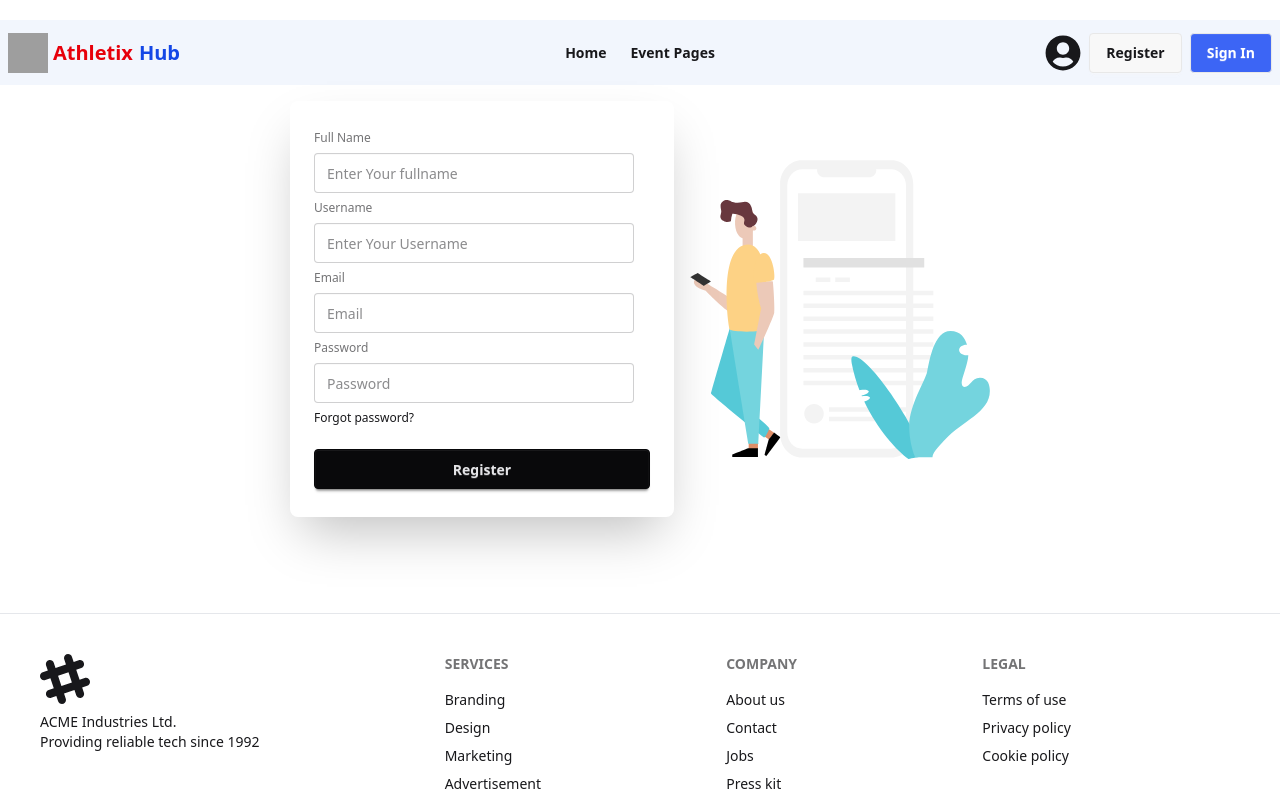
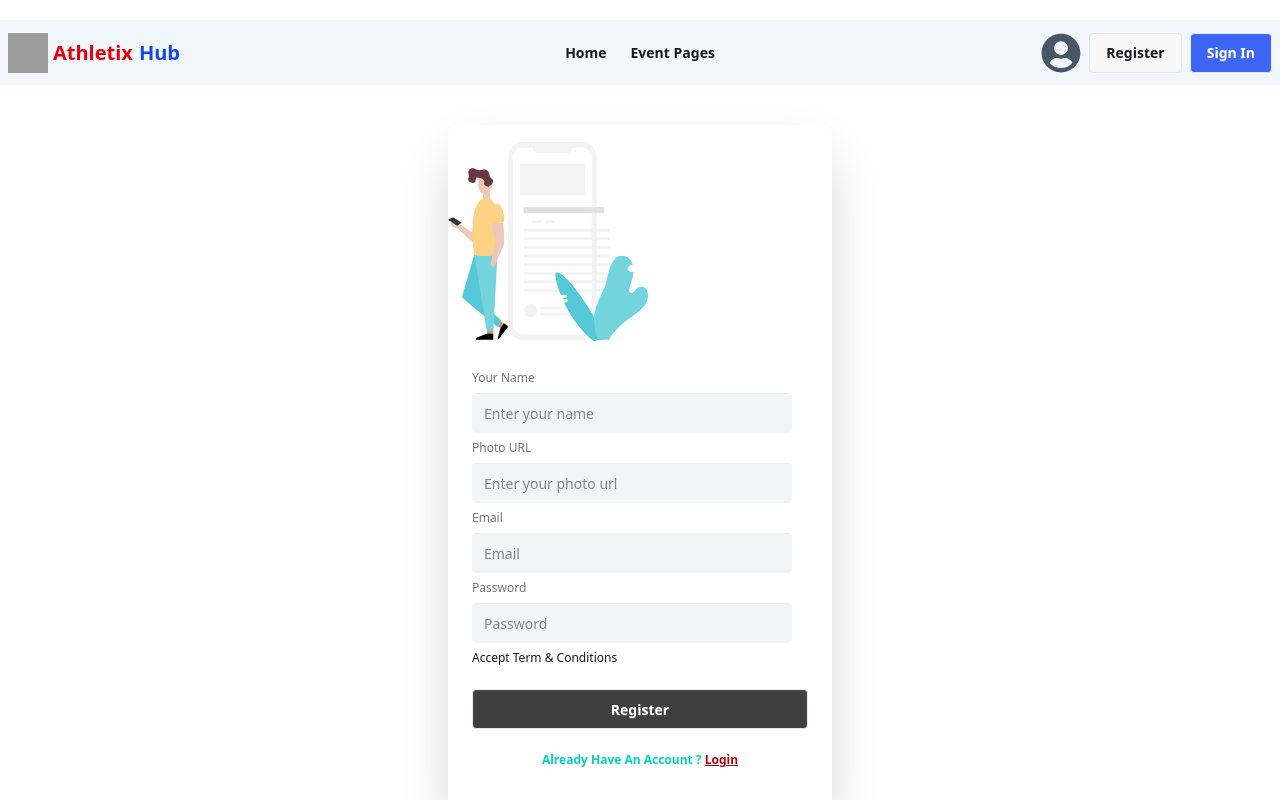
Before and after one commit to Rakib-76/athleticHub-client-side, a React (Vite) app: page /register in a window 1280 px wide. Shown: the top 800 px of the page. Built offline with nearby package versions, Linux system fonts and the light colour scheme; no server answers; grey boxes are pictures that could not be loaded.

Commit message:
added the second commit

```diff
--- a/src/Components/Navbar.jsx
+++ b/src/Components/Navbar.jsx
@@ -1,5 +1,4 @@
 import React, { use } from 'react';
-import cube from '../../assets/3d-model.png'
 import { motion } from "framer-motion";
 import { Link, useNavigate } from 'react-router';
 import { AuthContext } from '../providers/AuthContext';
@@ -36,6 +35,7 @@ const Navbar = () => {
     //     <li><a className='font-bold'>Home</a></li>
     //     <li><a className='font-bold'>Events Page</a></li>
     // </>
+
 
     return (
         <div className="navbar mt-5 max-w-7xl mx-auto">
@@ -78,7 +78,29 @@ const Navbar = () => {
             <div className="navbar-end gap-2">
 
                 <div className="dropdown">
-                    <div tabIndex={0} role="button" className="text-4xl"><FaUserCircle></FaUserCircle></div>
+                    <div tabIndex={0} role="button" className="text-4xl">
+
+                        <div className="relative group">
+                            {user && user.photoURL ? (
+                                <img
+                                    className="w-10 h-10 rounded-full"
+                                    src={user.photoURL}
+                                    alt="User"
+                                />
+                            ) : (
+                                <FaUserCircle className="w-10 h-10 text-gray-600" />
+                            )}
+                            {user?.displayName && (
+                                <div className="absolute -bottom-8 left-1/2 -translate-x-1/2 whitespace-nowrap bg-black text-white text-sm px-2 py-1 rounded opacity-0 group-hover:opacity-100 transition duration-200 z-50">
+                                    {user.displayName}
+                                </div>
+                            )}
+
+
+
+                        </div>
+
+                    </div>
                     <ul tabIndex={0} className="dropdown-content menu bg-base-100 rounded-box z-1 w-52 p-2 shadow-sm">
                         <li className='font-bold'><a>Book Event </a></li>
                         <li className='font-bold'><a>My Bookings</a></li>
--- a/src/Components/Register.jsx
+++ b/src/Components/Register.jsx
@@ -1,62 +1,199 @@
+// import Lottie from 'lottie-react';
+// import React, { use } from 'react';
+// import registerLottie from "../../assets/register.json"
+// import { AuthContext } from '../providers/AuthContext';
+// import { useNavigate } from 'react-router';
+// import { toast, ToastContainer } from 'react-toastify';
+
+// const Register = () => {
+//     const { createUser } = use(AuthContext);
+//     const Navigate = useNavigate();
+
+//     const handleRegister = e => {
+//         e.preventDefault();
+//         const form = e.target
+//         const email = form.email.value;
+//         const password = form.password.value;
+//         const photo= form.photo.value;
+//         console.log(email, password ,photo);
+
+
+//         createUser(email, password)
+//             .then((result) => {
+//                 console.log(result.user);
+//                 toast.success("Registered Successfully");
+//                 Navigate("/")
+//             })
+//             .catch((error) => {
+//                 const errorMessage = error.message;
+//                 console.log(errorMessage);
+//                   toast.error("Registration Failed");
+
+//             });
+
+
+//     };
+
+
+//     return (
+//         <div className="max-w-4xl mx-auto ">
+//             <div className="hero-content flex-col lg:flex-row-reverse">
+
+//                 <div className='lg:text-left'>
+//                     <Lottie style={{ width: '300px' }} animationData={registerLottie} loop={true}></Lottie>
+//                 </div>
+//                 <div className="card bg-base-100 w-full max-w-sm shrink-0 shadow-2xl">
+
+//                     <div className="card-body">
+//                         <form onSubmit={handleRegister}>
+//                             <fieldset className="fieldset">
+//                                 <label className="label">Full Name</label>
+//                                 <input type="text" className="input" placeholder="Enter Your fullname" />
+//                                 <label className="label">Email</label>
+//                                 <input type="email" className="input" placeholder="Email" name='email' />
+//                                  <label className="label">Photo URL</label>
+//                                 <input type="text" className="input" placeholder="Enter Your Photo" name='photo' />
+//                                 <label className="label">Password</label>
+//                                 <input type="password" className="input" placeholder="Password" name="password" />
+//                                 <div><a className="link link-hover">Forgot password?</a></div>
+//                                 <button className="btn btn-neutral mt-4">Register</button>
+//                             </fieldset>
+//                         </form>
+//                     </div>
+//                 </div>
+//             </div>
+//         </div>
+//     );
+// };
+
+// export default Register;
+
+
+
+
 import Lottie from 'lottie-react';
-import React, { use } from 'react';
+import React, { use, useState } from 'react';
 import registerLottie from "../../assets/register.json"
 import { AuthContext } from '../providers/AuthContext';
-import { useNavigate } from 'react-router';
-import { ToastContainer } from 'react-toastify';
+import { Link, useNavigate } from 'react-router';
+import Swal from 'sweetalert2';
+
+
 
 const Register = () => {
-    const { createUser } = use(AuthContext);
-    const Navigate = useNavigate()
-
+    const { createUser, setUser, updateUser } = use(AuthContext);
+    const [error, setError] = useState("");
+    // console.log(createUser);
+    const Navigate = useNavigate();
     const handleRegister = e => {
         e.preventDefault();
-        const form = e.target
+
+
+        const form = e.target;
+        const name = form.name.value;
+        const photo = form.photo.value;
         const email = form.email.value;
         const password = form.password.value;
-        console.log(email, password);
+        console.log(name, password, email, photo);
+
+        const hasUppercase = /[A-Z]/.test(password);
+        const hasLowercase = /[a-z]/.test(password);
+        const isLongEnough = password.length >= 6;
+
+        if (!hasUppercase || !hasLowercase || !isLongEnough) {
+            if (!hasUppercase) {
+                setError("Password must contain at least one uppercase letter.");
+            } else if (!hasLowercase) {
+                setError("Password must contain at least one lowercase letter.");
+            } else {
+                setError("Password must be at least 6 characters long.");
+            }
+            return;
+        }
+
+        setError("")
+
        createUser(email, password)
             .then((result) => {
-                console.log(result.user);
-                alert("Register Successfully")
-                <ToastContainer>
-                Navigate("/")
+                // Signed up
+                const user = result.user;
+                 updateUser({ displayName: name, photoURL: photo })
+                    .then(() => {
+                        setUser({ ...user, displayName: name, photoURL: photo });
+                         Navigate(`${location.state ? location.state : "/"}`)
+
+                    })
+                // console.log(user)
+                setUser(user)
+                Swal.fire({
+                    position: "top-end",
+                    icon: "success",
+                    title: "Registration Successfully.",
+                    showConfirmButton: false,
+                    timer: 1500
+                });
             })
             .catch((error) => {
+                // const errorCode = error.code;
                 const errorMessage = error.message;
-                console.log(errorMessage);
-
+                console.log(errorMessage)
+                // ..
             });
-
-    };
+    }
 
 
     return (
-        <div className="max-w-4xl mx-auto ">
-            <div className="hero-content flex-col lg:flex-row-reverse">
+        <div className='flex justify-center mt-10 items-center'>
+            <div className="card bg-base-100 w-full max-w-sm shrink-0 shadow-2xl flex justify-center py-4 z-0 ">
 
                 <div className='lg:text-left'>
-                    <Lottie style={{ width: '300px' }} animationData={registerLottie} loop={true}></Lottie>
+                     <Lottie style={{ width: '200px' }} animationData={registerLottie} loop={true}></Lottie>
                 </div>
-                <div className="card bg-base-100 w-full max-w-sm shrink-0 shadow-2xl">
 
-                    <div className="card-body">
-                        <form onSubmit={handleRegister}>
+                <form onSubmit={handleRegister} className="card-body" >
                     <fieldset className="fieldset">
-                                <label className="label">Full Name</label>
-                                <input type="text" className="input" placeholder="Enter Your fullname" />
-                                <label className="label">Username</label>
-                                <input type="text" className="input" placeholder="Enter Your Username" />
+                        <label className="label">Your Name</label>
+                        <input
+                            type="text"
+                            className="input  bg-gray-100 border-none"
+                            name='name'
+                            required
+                            placeholder="Enter your name" />
+                        <label className="label">Photo URL</label>
+                        <input
+                            type="text"
+                            className="input bg-gray-100 border-none"
+                            name='photo'
+                            required
+                            placeholder="Enter your photo url" />
                         <label className="label">Email</label>
-                                <input type="email" className="input" placeholder="Email" name='email' />
+                        <input
+                            type="email"
+                            className="input  bg-gray-100 border-none"
+                            name='email'
+                            required
+                            placeholder="Email" />
                         <label className="label">Password</label>
-                                <input type="password" className="input" placeholder="Password" name="password" />
-                                <div><a className="link link-hover">Forgot password?</a></div>
-                                <button className="btn btn-neutral mt-4">Register</button>
+                        <input
+                            type="password"
+                            className="input bg-gray-100 border-none"
+                            name='password'
+                            required
+                            placeholder="Password" />
+
+                        {error && <p className="text-red-600 mt-2 font-medium">{error}</p>}
+
+                        <div>Accept Term & Conditions</div>
+
+
+                        <button
+
+                            type='submit'
+                            className="btn bg-[#403f3f] mt-4 text-white">Register</button>
+                        <p
+                            className='font-bold text-center mt-4 text-accent'>Already Have An Account ? <Link to='/auth/login' className=' underline text-red-800 '>Login</Link></p>
                     </fieldset>
                 </form>
-                    </div>
-                </div>
             </div>
         </div>
     );
--- a/src/providers/AuthProvider.jsx
+++ b/src/providers/AuthProvider.jsx
@@ -1,6 +1,6 @@
 import React, { Children, useEffect, useState } from 'react';
 import { AuthContext } from './AuthContext';
-import { createUserWithEmailAndPassword, onAuthStateChanged, signInWithEmailAndPassword, signOut } from 'firebase/auth';
+import { createUserWithEmailAndPassword, onAuthStateChanged, signInWithEmailAndPassword, signOut, updateProfile } from 'firebase/auth';
 import { auth } from '../firebase/firebase.config';
 
 
@@ -18,6 +18,12 @@ const signIn =(email,password) =>{
     return signInWithEmailAndPassword(auth,email,password)
 };
 
+
+   const updateUser = (updatedData) => {
+        return updateProfile(auth.currentUser, updatedData);
+    };
+
+
 const signOutUser =()=>{
     setLoading(true);
     return signOut(auth);
@@ -27,7 +33,8 @@ const AuthInfo = {
     createUser,
     user,
     signIn,
-    signOutUser
+    signOutUser,
+    updateUser
 
 };
 
```
Lines whose indentation alone changed are shown as unchanged.
